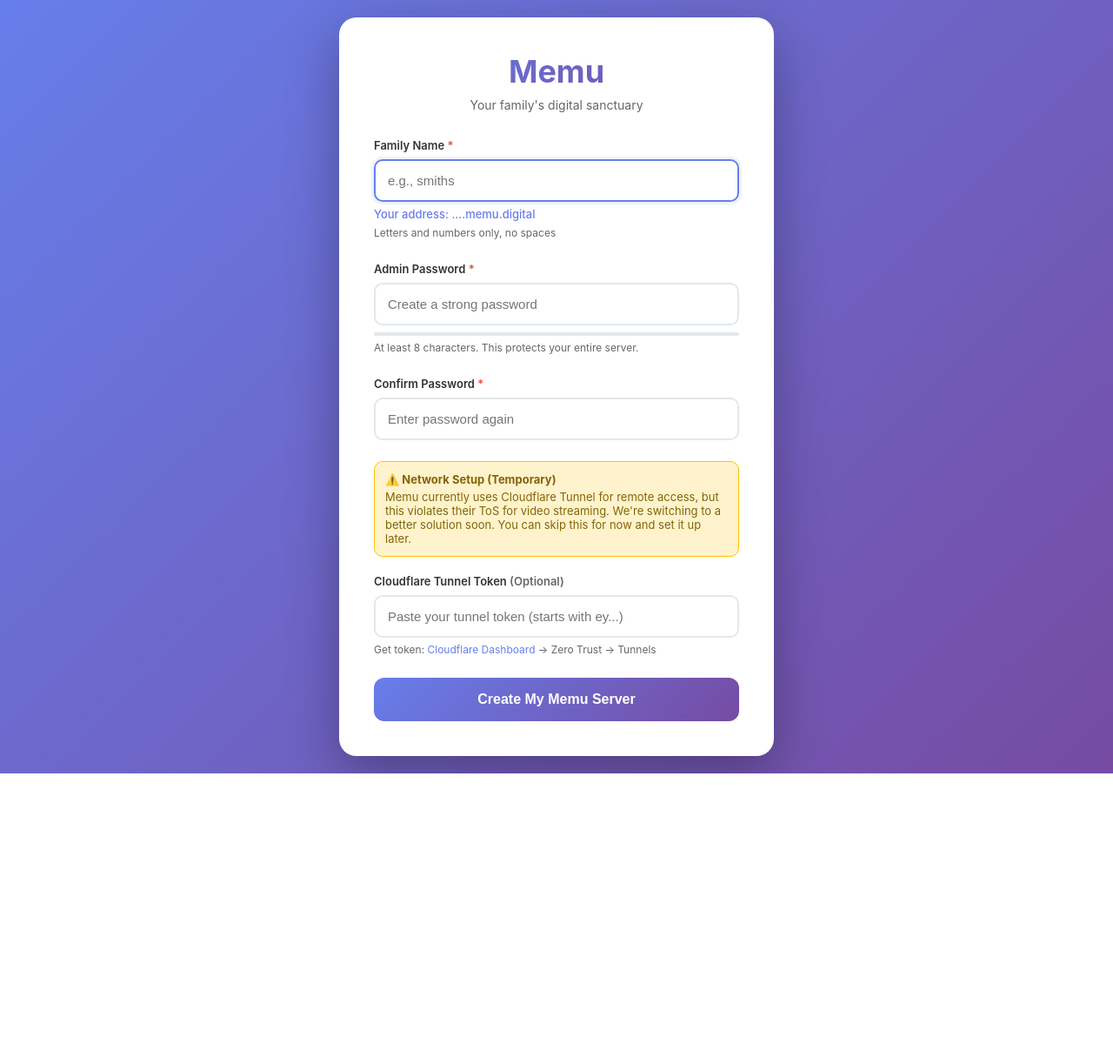
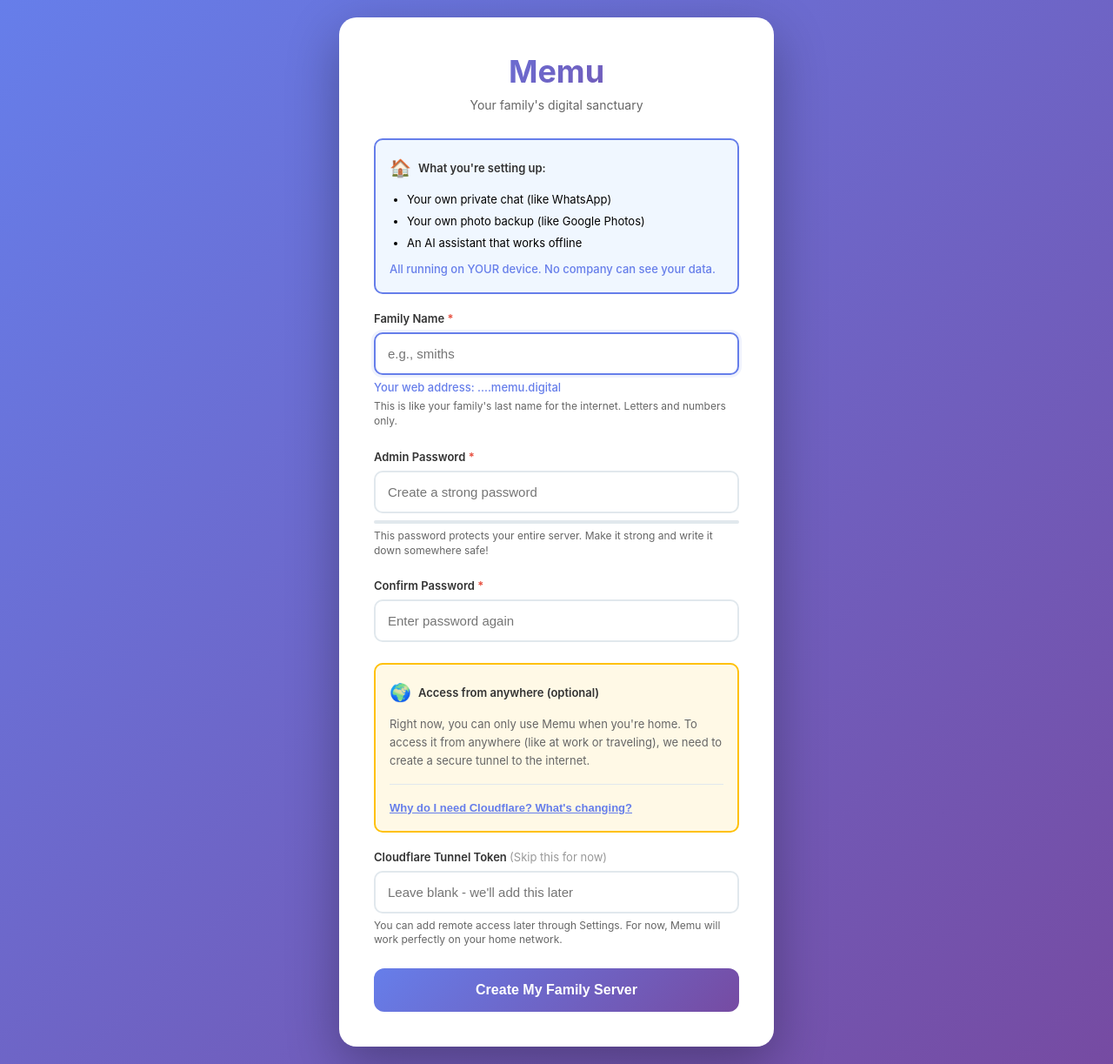
Before and after one commit to kanchanepally/memu.digital, a Flask app: page / in a window 1280 px wide. Shown: the whole page at 87% size. Before the commit the page ends 889 px from the top, so only its background shows below. Run offline with Flask 3, Linux system fonts and the light colour scheme; some libraries are stand-ins or nearby versions.

Commit message:
feat: Add server installation and setup UI along with a debug report and emergency fix script.

```diff
--- a/bootstrap/templates/setup.html
+++ b/bootstrap/templates/setup.html
@@ -82,24 +82,11 @@
             box-shadow: 0 0 0 3px rgba(102, 126, 234, 0.1);
         }
 
-        input:invalid:not(:placeholder-shown) {
-            border-color: #e74c3c;
-        }
-
         .help-text {
             font-size: 12px;
             color: #666;
             margin-top: 6px;
             line-height: 1.4;
-        }
-
-        .help-text a {
-            color: #667eea;
-            text-decoration: none;
-        }
-
-        .help-text a:hover {
-            text-decoration: underline;
         }
 
         .domain-preview {
@@ -109,22 +96,72 @@
             font-weight: 500;
         }
 
-        .warning-box {
-            background: #fff3cd;
-            border: 1px solid #ffc107;
+        .info-box {
+            background: #f0f7ff;
+            border: 2px solid #667eea;
             border-radius: 10px;
-            padding: 12px;
+            padding: 16px;
             margin-bottom: 20px;
             font-size: 13px;
-            color: #856404;
+            line-height: 1.6;
         }
 
-        .warning-box strong {
-            display: block;
-            margin-bottom: 4px;
+        .info-box-header {
+            display: flex;
+            align-items: center;
+            margin-bottom: 10px;
+            font-weight: 600;
+            color: #333;
         }
 
-        button {
+        .info-box-header .icon {
+            font-size: 20px;
+            margin-right: 8px;
+        }
+
+        .info-box ul {
+            margin: 8px 0 0 20px;
+            padding: 0;
+        }
+
+        .info-box li {
+            margin: 4px 0;
+        }
+
+        .toggle-section {
+            margin-top: 16px;
+            padding-top: 16px;
+            border-top: 1px solid #e1e8ed;
+        }
+
+        .toggle-button {
+            background: none;
+            border: none;
+            color: #667eea;
+            font-size: 13px;
+            font-weight: 600;
+            cursor: pointer;
+            padding: 0;
+            text-decoration: underline;
+        }
+
+        .toggle-button:hover {
+            color: #5568d3;
+        }
+
+        .collapsible-content {
+            margin-top: 12px;
+            display: none;
+            font-size: 12px;
+            line-height: 1.6;
+            color: #666;
+        }
+
+        .collapsible-content.show {
+            display: block;
+        }
+
+        button[type="submit"] {
             width: 100%;
             padding: 16px;
             background: linear-gradient(135deg, #667eea 0%, #764ba2 100%);
@@ -140,10 +177,6 @@
         button:hover:not(:disabled) {
             transform: translateY(-2px);
             box-shadow: 0 10px 20px rgba(102, 126, 234, 0.3);
-        }
-
-        button:active:not(:disabled) {
-            transform: translateY(0);
         }
 
         button:disabled {
@@ -179,16 +212,6 @@
             width: 100%;
             background: #27ae60;
         }
-
-        @media (max-width: 600px) {
-            .container {
-                padding: 30px 20px;
-            }
-
-            .logo h1 {
-                font-size: 28px;
-            }
-        }
     </style>
 </head>
 
@@ -199,6 +222,22 @@
             <p>Your family's digital sanctuary</p>
         </div>
 
+        <!-- Explanation Box -->
+        <div class="info-box">
+            <div class="info-box-header">
+                <span class="icon">🏠</span>
+                <span>What you're setting up:</span>
+            </div>
+            <ul>
+                <li>Your own private chat (like WhatsApp)</li>
+                <li>Your own photo backup (like Google Photos)</li>
+                <li>An AI assistant that works offline</li>
+            </ul>
+            <div style="margin-top: 10px; font-weight: 500; color: #667eea;">
+                All running on YOUR device. No company can see your data.
+            </div>
+        </div>
+
         <form id="setupForm" action="/configure" method="POST">
             <div class="input-group">
                 <label>
@@ -207,10 +246,10 @@
                 <input type="text" name="family_name" id="familyName" placeholder="e.g., smiths" required
                     pattern="[a-zA-Z0-9]+" minlength="2" maxlength="30">
                 <div class="domain-preview">
-                    Your address: <span id="preview">...</span>.memu.digital
+                    Your web address: <span id="preview">...</span>.memu.digital
                 </div>
                 <div class="help-text">
-                    Letters and numbers only, no spaces
+                    This is like your family's last name for the internet. Letters and numbers only.
                 </div>
             </div>
 
@@ -224,7 +263,7 @@
                     <div class="password-strength-bar" id="strengthBar"></div>
                 </div>
                 <div class="help-text">
-                    At least 8 characters. This protects your entire server.
+                    This password protects your entire server. Make it strong and write it down somewhere safe!
                 </div>
             </div>
 
@@ -238,25 +277,55 @@
                 </div>
             </div>
 
-            <div class="warning-box">
-                <strong>⚠️ Network Setup (Temporary)</strong>
-                Memu currently uses Cloudflare Tunnel for remote access, but this violates their ToS for video
-                streaming. We're switching to a better solution soon. You can skip this for now and set it up later.
+            <!-- Internet Access Section -->
+            <div class="info-box" style="background: #fff9e6; border-color: #ffc107;">
+                <div class="info-box-header">
+                    <span class="icon">🌍</span>
+                    <span>Access from anywhere (optional)</span>
+                </div>
+                <div style="color: #666;">
+                    Right now, you can only use Memu when you're home. To access it from anywhere (like at work or
+                    traveling), we need to create a secure tunnel to the internet.
+                </div>
+                <div class="toggle-section">
+                    <button type="button" class="toggle-button" onclick="toggleDetails()">
+                        Why do I need Cloudflare? What's changing?
+                    </button>
+                    <div id="detailsSection" class="collapsible-content">
+                        <p style="margin-bottom: 8px;">
+                            <strong>The Simple Answer:</strong> Cloudflare creates a secure path to your home without
+                            making your address public or opening dangerous "ports" on your router.
+                        </p>
+                        <p style="margin-bottom: 8px;">
+                            <strong>The Problem:</strong> Cloudflare doesn't allow video streaming through their tunnel
+                            (it's in their rules). Since your photos and videos go through this tunnel, we're breaking
+                            their rules.
+                        </p>
+                        <p>
+                            <strong>What We're Doing:</strong> We're switching to a better system (Headscale/Tailscale)
+                            that's designed for exactly this use case. But it's not ready yet.
+                        </p>
+                        <p style="margin-top: 8px; font-weight: 500;">
+                            <strong>What Should You Do?</strong> Skip this for now. You can set it up later when the new
+                            system is ready.
+                        </p>
+                    </div>
+                </div>
             </div>
 
             <div class="input-group">
                 <label>
-                    Cloudflare Tunnel Token <span style="color: #666;">(Optional)</span>
+                    Cloudflare Tunnel Token <span style="color: #999; font-weight: 400;">(Skip this for now)</span>
                 </label>
-                <input type="text" name="cloudflare_token" placeholder="Paste your tunnel token (starts with ey...)">
+                <input type="text" name="cloudflare_token" placeholder="Leave blank - we'll add this later">
                 <div class="help-text">
-                    Get token: <a href="https://dash.cloudflare.com" target="_blank">Cloudflare Dashboard</a> → Zero
-                    Trust → Tunnels
+                    You can add remote access later through Settings. For now, Memu will work perfectly on your home
+                    network.
                 </div>
             </div>
 
             <button type="submit" id="submitBtn">
-                Create My Memu Server
+                Create My Family Server
             </button>
         </form>
     </div>
@@ -270,6 +339,11 @@
         const passwordMatch = document.getElementById('passwordMatch');
         const submitBtn = document.getElementById('submitBtn');
         const form = document.getElementById('setupForm');
+
+        function toggleDetails() {
+            const details = document.getElementById('detailsSection');
+            details.classList.toggle('show');
+        }
 
         // Update domain preview
         familyInput.addEventListener('input', function () {
@@ -318,19 +392,16 @@
 
         // Form submission
         form.addEventListener('submit', function (e) {
-            // Check password match
             if (passwordInput.value !== confirmInput.value) {
                 e.preventDefault();
                 alert('Passwords do not match');
                 return;
             }
 
-            // Disable button to prevent double-submit
             submitBtn.disabled = true;
-            submitBtn.textContent = 'Creating your server...';
+            submitBtn.textContent = 'Setting up your server...';
         });
 
-        // Auto-focus first input
         familyInput.focus();
     </script>
 </body>
```
Also changed, not shown: bootstrap/templates/installing.html (+45 -14 lines), debug_report_2025_12_17.md (added, +71 -0 lines), 1 other file.
